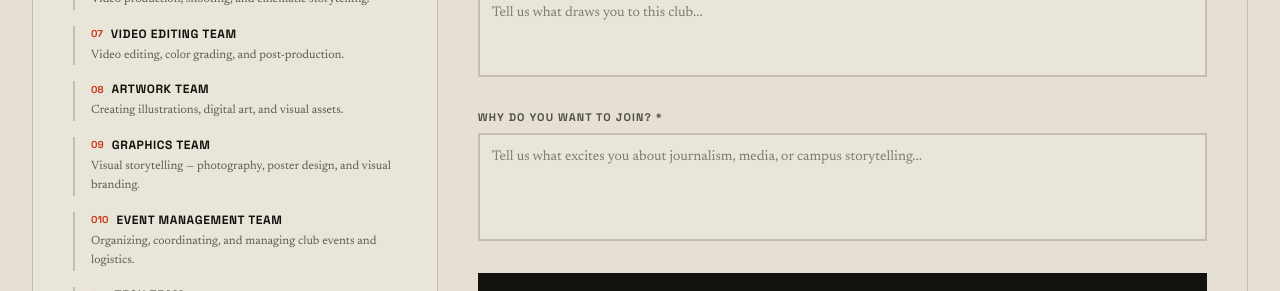
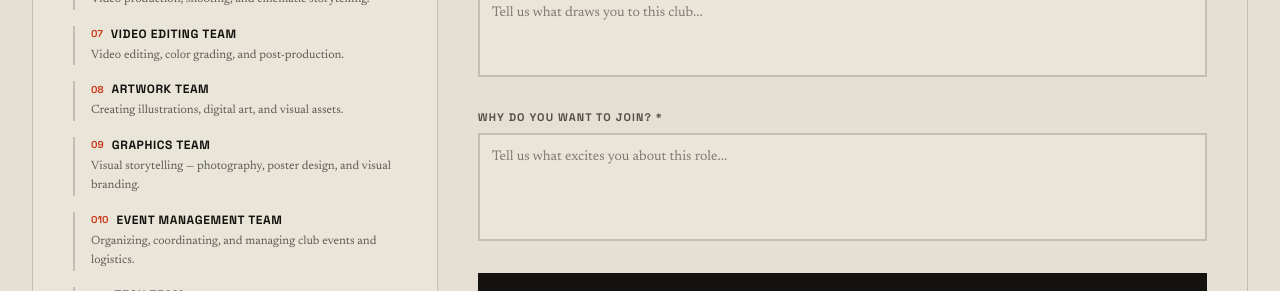
Before and after one commit to Cyberclutch146/talkies-web, a Next.js app: page /join/team in a window 1280 px wide. Shown: the part 900-1191 px from the top of the page. Built offline with nearby package versions, Linux system fonts and the light colour scheme; a web font is replaced by a local one.

Commit message:
personalised questions for each of the forms

```diff
--- a/src/app/join/team/page.tsx
+++ b/src/app/join/team/page.tsx
@@ -9,11 +9,76 @@ export default function TeamJoinPage() {
   const [loading, setLoading] = useState(false);
   const [success, setSuccess] = useState(false);
   const [error, setError] = useState("");
+  const [selectedDesk, setSelectedDesk] = useState("");
 
   const handleSubmit = async (e: React.FormEvent<HTMLFormElement>) => {
     e.preventDefault();
-    setError("The application window has closed for this year. Please try again next time!");
+    setLoading(true);
+    setError("");
+
+    const formData = new FormData(e.currentTarget);
+    const data = {
+      type: "TEAM",
+      name: formData.get("name"),
+      collegeEmail: formData.get("collegeEmail"),
+      rollNumber: formData.get("rollNumber"),
+      yearOfStudy: formData.get("yearOfStudy"),
+      phoneNumber: formData.get("phoneNumber"),
+      positionAppliedFor: formData.get("positionAppliedFor"),
+      whyRCCTalkies: formData.get("whyRCCTalkies"),
+      whyJoin: formData.get("whyJoin"),
+    };
+
+    try {
+      const res = await fetch("/api/apply", {
+        method: "POST",
+        headers: { "Content-Type": "application/json" },
+        body: JSON.stringify(data),
+      });
+
+      if (!res.ok) {
+        const err = await res.json();
+        throw new Error(err.message || "Something went wrong.");
+      }
+
+      setSuccess(true);
+    } catch (err: unknown) {
+      setError(err instanceof Error ? err.message : "Something went wrong.");
+    } finally {
+      setLoading(false);
+    }
   };
+
+  const getPersonalisedQuestion = (desk: string) => {
+    switch (desk) {
+      case "Reporting Team":
+        return { label: "WHY DO YOU WANT TO JOIN THE REPORTING TEAM? *", placeholder: "Tell us about a campus story you'd like to cover or your experience with interviewing..." };
+      case "PR & Social Media Team":
+        return { label: "WHY DO YOU WANT TO JOIN PR & SOCIAL MEDIA? *", placeholder: "What ideas do you have for engaging our audience on social media?" };
+      case "Alumni Team":
+        return { label: "WHY DO YOU WANT TO JOIN THE ALUMNI TEAM? *", placeholder: "How would you foster connections with our alumni network?" };
+      case "Content Team":
+        return { label: "WHY DO YOU WANT TO JOIN THE CONTENT TEAM? *", placeholder: "Share a writing sample link or tell us what topics you love writing about..." };
+      case "Research Wing Team":
+        return { label: "WHY DO YOU WANT TO JOIN THE RESEARCH WING? *", placeholder: "Tell us about your analytical skills, surveying, or research experience..." };
+      case "Videography Team":
+        return { label: "WHY DO YOU WANT TO JOIN VIDEOGRAPHY? *", placeholder: "Share a link to your previous video work or tell us what you'd like to shoot..." };
+      case "Video Editing Team":
+        return { label: "WHY DO YOU WANT TO JOIN VIDEO EDITING? *", placeholder: "Tell us about the software you use or share a link to some of your edits..." };
+      case "Artwork Team":
+        return { label: "WHY DO YOU WANT TO JOIN THE ARTWORK TEAM? *", placeholder: "Share your portfolio link or tell us about your artistic style and tools..." };
+      case "Graphics Team":
+        return { label: "WHY DO YOU WANT TO JOIN THE GRAPHICS TEAM? *", placeholder: "Share a link to your designs or tell us what visual aesthetics inspire you..." };
+      case "Event Management Team":
+        return { label: "WHY DO YOU WANT TO JOIN EVENT MANAGEMENT? *", placeholder: "Tell us about an event you helped organize or how you handle logistical pressure..." };
+      case "Tech Team":
+        return { label: "WHY DO YOU WANT TO JOIN THE TECH TEAM? *", placeholder: "Share your GitHub/portfolio link or tell us what tech stacks you're familiar with..." };
+      default:
+        return { label: "WHY DO YOU WANT TO JOIN? *", placeholder: "Tell us what excites you about this role..." };
+    }
+  };
+
+  const { label: whyJoinLabel, placeholder: whyJoinPlaceholder } = getPersonalisedQuestion(selectedDesk);
 
   return (
     <div className="w-full bg-[#e5e0d3] text-[#14120e]">
@@ -190,6 +255,8 @@ export default function TeamJoinPage() {
                     </label>
                     <select
                       required id="team-desk" name="positionAppliedFor"
+                      value={selectedDesk}
+                      onChange={(e) => setSelectedDesk(e.target.value)}
                       className="w-full bg-[#eae5d9] border-2 border-[#14120e]/20 p-3 text-sm font-sans uppercase tracking-wider text-[#14120e] focus:border-[#c83a1a] focus:outline-none transition-colors cursor-pointer"
                     >
                       <option value="">Select Desk</option>
@@ -213,12 +280,12 @@ export default function TeamJoinPage() {
 
                 <div>
                   <label htmlFor="team-why" className="block text-[11px] font-sans uppercase tracking-widest font-bold text-[#14120e]/70 mb-2">
-                    WHY DO YOU WANT TO JOIN? *
+                    {whyJoinLabel}
                   </label>
                   <textarea
                     id="team-why" name="whyJoin" rows={4}
                     className="w-full bg-[#eae5d9] border-2 border-[#14120e]/20 p-3 text-sm font-serif text-[#14120e] focus:border-[#c83a1a] focus:outline-none resize-none transition-colors"
-                    placeholder="Tell us what excites you about journalism, media, or campus storytelling..."
+                    placeholder={whyJoinPlaceholder}
                   />
                 </div>
 
```
